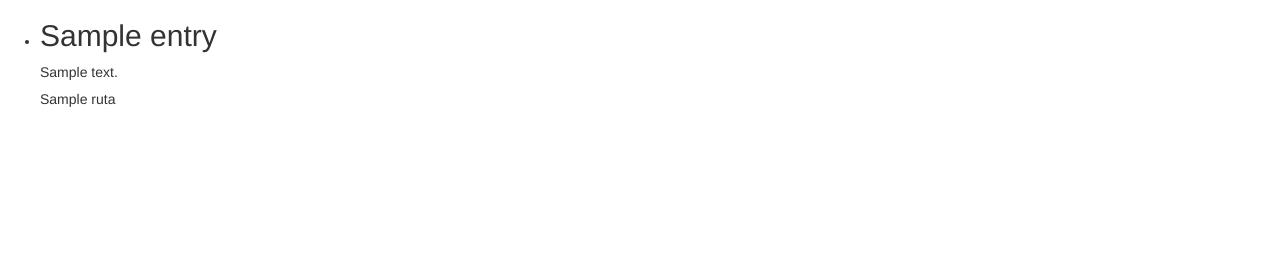
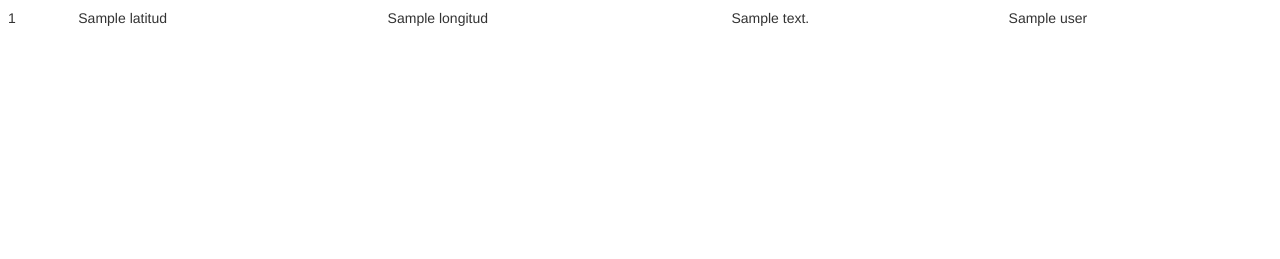
Before and after one commit to smatamala/localcommerce, a Flask app: template templates/entries.html in a window 1280 px wide. Shown: the part 541-800 px from the top of the page. Run offline with Flask 2, Linux system fonts and the light colour scheme; the template is opened without the code that fills it: most values are stand-ins (such as "Sample title", 1, 10 or a date in 2020); some libraries are stand-ins or nearby versions.

Commit message:
mapa y bd funcionando

```diff
--- a/app.py
+++ b/app.py
@@ -27,6 +27,11 @@ def init_db():
 
 @app.route('/')
 def base():
-    return render_template('base.html')
+    db = connect_db()
+    cur = db.execute('SELECT id,latitud ,longitud,description,user FROM entry')
+    entries = cur.fetchall()
+    db.close()
+    return render_template('entries.html',entries=entries)
+
 if __name__ == "__main__":
     app.run(debug=True)
--- a/templates/base.html
+++ b/templates/base.html
@@ -21,17 +21,21 @@
 <script type="text/javascript"
         src="{{ url_for('static', filename= 'js/jquery-2.1.1.min.js') }}"></script>
 <script type="text/javascript"
-        src= "{{ url_for('static', finename= 'js/jquery.gomap-1.3.2.min.js')}}"></script>
+        src= "{{ url_for('static', filename='js/jquery.gomap-1.3.3.min.js')}}"></script>
 <script>
         $(document).ready(function(){
-          $("#map").goMap();
+      $('#map').goMap({
+          latitude: -39.8253,
+          longitude: -73.2378,
+          zoom:13,
+        });
         });
     </script>
 {% endblock script %}
 
 <title>{% block title %}Blog flask{% endblock title %}</title>
 
-
+{% block style%}
 <style type="text/css">
     body {
         padding-top: 50px;
@@ -41,6 +45,7 @@
       height:400px;
     }
 </style>
+{% endblock style%}
 
 
 
@@ -75,13 +80,23 @@
   </div>
 </div>
 <br>
+{% endblock menu %}
+<h1 align="center" >GoMap</h1>
 
-<h1 align="center">GoMap</h1>
-        <div id="map"></div>
-{% endblock menu %}
+<div align="center"></div>
+  <div id="map" align="left">
 
-{% block content %}
-{% endblock content %}
+  </div>
+
+  <div align="right">
+        {% block content %}
+
+        {% endblock content %}
+  </div>
+</div>
+
+
+
 
 
 
--- a/templates/entries.html
+++ b/templates/entries.html
@@ -1,13 +1,60 @@
 {% extends "base.html" %}
 
-{% block content %}
-<ul>
-    {% for entry in entries %}
-    <li>
-        <h2>{{ entry.title }}</h2>
-        <p> {{ entry.description }}</p>
-        <p>	<h5> {{ entry.ruta}}</h5></p>
-    </li>
-    {% endfor %}
-</ul>
-{% endblock content %}
+
+{% block script %}
+<script src="http://maps.google.com/maps/api/js?sensor=false"></script>
+<script type="text/javascript"
+        src="{{ url_for('static', filename= 'js/jquery-2.1.1.min.js') }}"></script>
+<script type="text/javascript"
+        src= "{{ url_for('static', filename='js/jquery.gomap-1.3.3.min.js')}}"></script>
+<script>
+        $(document).ready(function(){
+        	$('#map').goMap({
+					latitude: -39.8253,
+					longitude: -73.2378,
+					zoom:13,
+				});
+        });
+    </script>
+{% endblock script %}
+
+{% block style%}
+<style type="text/css">
+    body {
+        padding-top: 50px;
+        }
+    #map {
+      width:700px;
+      height:400px;
+    }
+    div #map{
+    	height: 70%;
+    	left: 50%;
+    	position: absolute;
+    	top: 20%;
+    	width: 45%;
+    }
+    div #content{
+    	height: 70%;
+    	left: 25%;
+    	overflow: hidden;;
+    	position: absolute;
+    	top: 20%;
+    	width: 45%;
+    }
+</style>
+{% endblock style%}
+
+{% block content%}
+ <table class="table" id="table">
+ {% for entry in entries %}
+  <tr>
+    <td>{{ entry.id }}</td>
+    <td>{{ entry.latitud }}</td>
+    <td>{{ entry.longitud }}</td>
+    <td>{{ entry.description }}</td>
+    <td>{{ entry.user}}</td>
+  </tr>
+  {% endfor %}
+</table>
+{% endblock content%}
```
Also changed, not shown: static/imagenes/codigo2.png (deleted), static/imagenes/codigo3.png (deleted), static/imagenes/codigo4.png (deleted), static/imagenes/codigo5.png (deleted), 1 other file.
